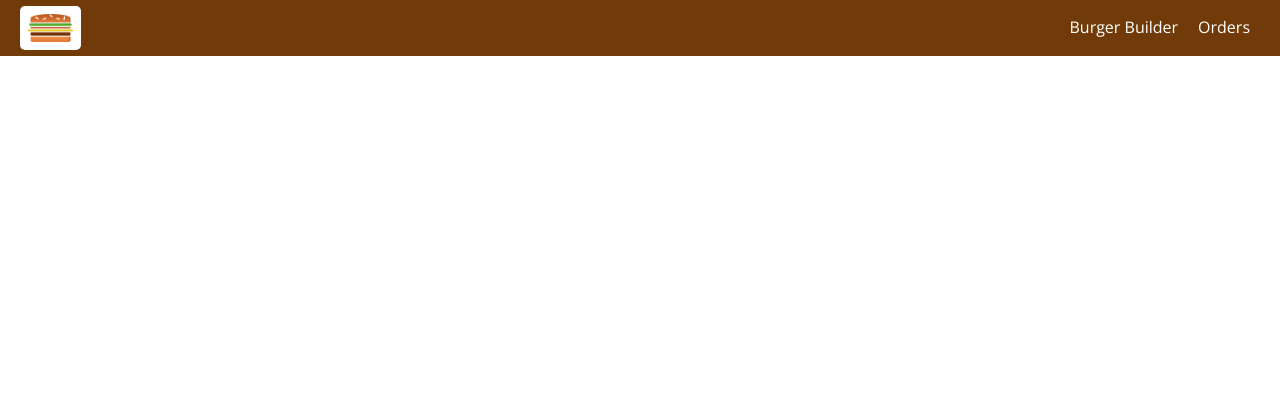
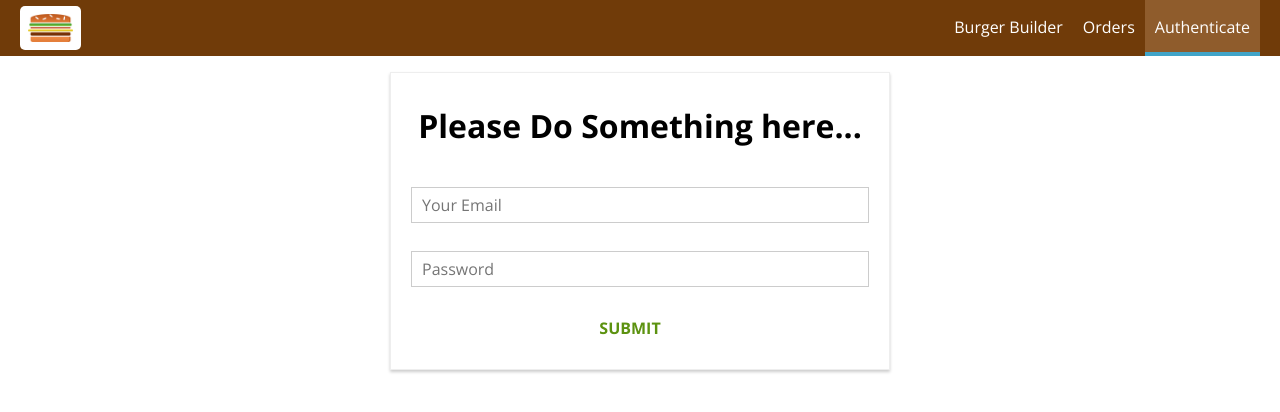
Before and after one commit to DanielAJoyce/Redux-build-burger-practice, a React app: page /auth in a window 1280 px wide. Shown: the top 412 px of the page. Built offline with nearby package versions, Linux system fonts and the light colour scheme.

Commit message:
Lesson 309 completed.

```diff
--- a/src/App.js
+++ b/src/App.js
@@ -5,6 +5,9 @@
 import BurgerBuilder from './containers/BurgerBuilder/BurgerBuilder';
 import Checkout from './containers/Checkout/Checkout';
 import Orders from './containers/Orders/Orders';
+
+import Auth from './containers/Auth/Auth';
+
 
 class App extends Component {
   render () {
@@ -14,6 +17,7 @@
           <Switch>
             <Route path="/checkout" component={Checkout} />
             <Route path="/orders" component={Orders} />
+            <Route path="/auth" component={Auth}/>
             <Route path="/" exact component={BurgerBuilder} />
           </Switch>
         </Layout>
--- a/src/components/Navigation/NavigationItems/NavigationItems.js
+++ b/src/components/Navigation/NavigationItems/NavigationItems.js
@@ -7,6 +7,7 @@
     <ul className={classes.NavigationItems}>
         <NavigationItem link="/" exact>Burger Builder</NavigationItem>
         <NavigationItem link="/orders">Orders</NavigationItem>
+        <NavigationItem link="/auth">Authenticate</NavigationItem>
     </ul>
 );
 
--- /dev/null
+++ b/src/containers/Auth/Auth.css
@@ -0,0 +1,15 @@
+.Auth {
+  margin: 20px auto;
+  width: 80%;
+  text-align: center;
+  box-shadow: 0 2px 3px #ccc;
+  border: 1px solid #eee;
+  padding: 10px;
+  box-sizing: border-box;
+}
+
+@media (min-width: 600px) {
+  .Auth {
+      width: 500px;
+  }
+}
--- a/src/containers/Auth/Auth.js
+++ b/src/containers/Auth/Auth.js
@@ -1,6 +1,8 @@
 import React, {Component} from 'react';
 import Input from '../../components/UI/Input/Input';
 import Button from '../../components/UI/Button/Button';
+import classes from './Auth.css';
+
 
 class Auth extends Component{
     state = {
@@ -36,26 +38,78 @@
         }
     }
 
+    checkValidity(value, rules) {
+        let isValid = true;
+        if (!rules) {
+            return true;
+        }
+
+        if (rules.required) {
+            isValid = value.trim() !== '' && isValid;
+        }
+
+        if (rules.minLength) {
+            isValid = value.length >= rules.minLength && isValid
+        }
+
+        if (rules.maxLength) {
+            isValid = value.length <= rules.maxLength && isValid
+        }
+
+        if (rules.isEmail) {
+            const pattern = /[a-z0-9!#$%&'*+/=?^_`{|}~-]+(?:\.[a-z0-9!#$%&'*+/=?^_`{|}~-]+)*@(?:[a-z0-9](?:[a-z0-9-]*[a-z0-9])?\.)+[a-z0-9](?:[a-z0-9-]*[a-z0-9])?/;
+            isValid = pattern.test(value) && isValid
+        }
+
+        if (rules.isNumeric) {
+            const pattern = /^\d+$/;
+            isValid = pattern.test(value) && isValid
+        }
+
+        return isValid;
+    }
+
+    inputChangedHandler = (event, controlName) =>{
+        const updatedControls = {
+            ...this.state.controls,
+            [controlName]: {
+                ...this.state.controls[controlName],
+                value:event.target.value,
+                valid: this.checkValidity(event.target.value, this.state.controls[controlName].validation),
+                touched:true
+            }
+        };
+        this.setState({controls:updatedControls});
+    }
+
     render() {
 
         const formElementsArray = [];
-        for (let key in this.state.orderForm) {
+        for (let key in this.state.controls) {
             formElementsArray.push({
                 id: key,
-                config: this.state.orderForm[key]
+                config: this.state.controls[key]
             });
         }
 
         const form = formElementsArray.map(formElement => (
             <Input
                 key={formElement.id}
-
+                elementType={formElement.config.elementType}
+                elementConfig={formElement.config.elementConfig}
+                value={formElement.config.value}
+                invalid={!formElement.config.valid}
+                shouldValidate={formElement.config.validation}
+                touched={formElement.config.touched}
+                changed={(event) => this.inputChangedHandler(event, formElement.id)}
                 />
         ));
         return (
-            <div>
+            <div className={classes.Auth}>
+                <h1>Please Do Something here...</h1>
                 <form>
-
+                    {form}
+                    <Button btnType="Success">SUBMIT</Button>
                 </form>
             </div>
         );
```
